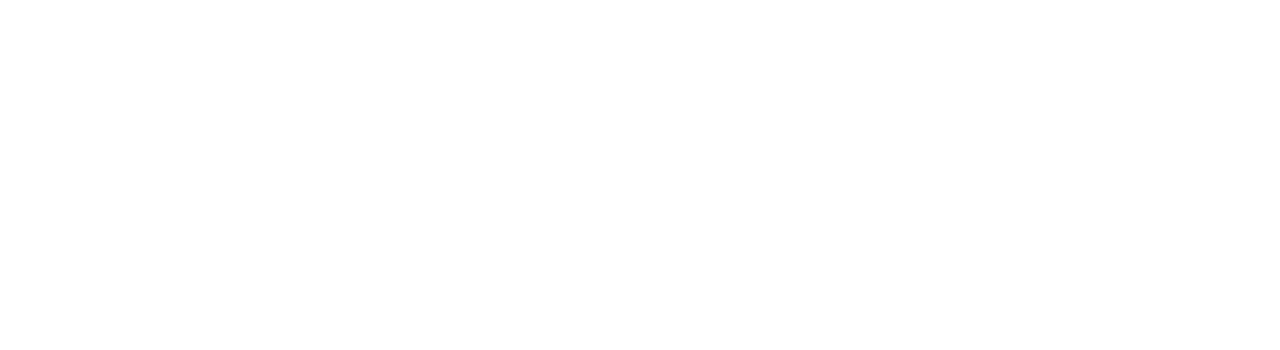
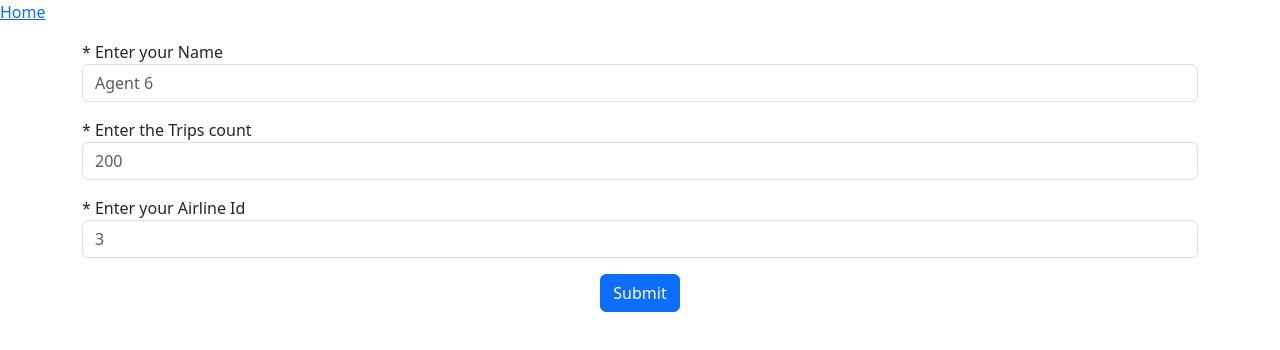
Before and after one commit to yash991/stackblitz-starters-37nfw2, an Angular app: page /passenger in a window 1280 px wide. Before the commit this address led to /. Shown: the top 350 px of the page. Built offline with nearby package versions, Linux system fonts and the light colour scheme.

Commit message:
5 files modified, 4 added

```diff
--- a/src/app/airline/airline.component.html
+++ b/src/app/airline/airline.component.html
@@ -1,4 +1,4 @@
-<a routerLink="" routerLinkActive="inactive" (click)="goBack()">Back</a>
+<a routerLink="" routerLinkActive="inactive" (click)="goBack()">Home</a>
 
 <div class="container">
   <div
@@ -11,6 +11,7 @@
     <div *ngIf="airline.name != null">
       <h5 *ngIf="airline?.logo != null">
         <img
+          class="img-thumbnail"
           [src]="airline.logo"
           onerror="this.style.display = 'none';"
           alt="pic"
--- a/src/app/data/data.component.html
+++ b/src/app/data/data.component.html
@@ -1,4 +1,20 @@
-<h2 style="text-align:center">Passenger Details</h2>
+<div style="margin-top:1em" class="container">
+  <div class="row">
+    <div class="col-md-8">
+      <h2 style="text-align:center">Passenger Details</h2>
+    </div>
+
+    <div class="col-md-4">
+      <button
+        type="button"
+        class="btn btn-outline-primary"
+        (click)="createPassenger()"
+      >
+        Create New Passenger
+      </button>
+    </div>
+  </div>
+</div>
 
 <div *ngIf="dataList == null" class="text-center">
   <div class="spinner-border" role="status"></div>
@@ -14,8 +30,8 @@
           <th>Total Trips</th>
           <th>Airline ID</th>
           <th>Airline Country</th>
+          <th>Airline Est.</th>
           <th>Airline Logo</th>
-          <th>Airline Est.</th>
         </tr>
       </thead>
       <tbody>
@@ -30,8 +46,14 @@
             >
           </td>
           <td>{{ data?.airline[0]?.country }}</td>
-          <td><img [src]="data?.airline[0]?.logo" alt="pic" /></td>
           <td>{{ data?.airline[0]?.established }}</td>
+          <td>
+            <img
+              [src]="data?.airline[0]?.logo"
+              alt="pic"
+              class="img-thumbnail"
+            />
+          </td>
         </tr>
       </tbody>
     </table>
--- a/src/app/data/data.component.ts
+++ b/src/app/data/data.component.ts
@@ -34,6 +34,10 @@
     });
   }
 
+  createPassenger() {
+    this.router.navigateByUrl('/passenger');
+  }
+
   ngOnDestroy() {
     if (this._getObse) {
       this._getObse.unsubscribe();
--- /dev/null
+++ b/src/app/passenger/passenger-data.ts
@@ -0,0 +1,7 @@
+export class PassengerData {
+  name!: string;
+  trips!: number;
+  airline!: number;
+
+  constructor() {}
+}
--- /dev/null
+++ b/src/app/passenger/passenger.component.html
@@ -0,0 +1,107 @@
+<a routerLink="" routerLinkActive="inactive" (click)="goBack()">Home</a>
+
+<div class="container">
+  <div class="col-md-12">
+    <div id="form">
+      <form [formGroup]="form">
+        <div class="form-group" style="margin-top:1em">
+          <label>* Enter your Name </label>
+          <input
+            type="text"
+            id="name"
+            class="form-control"
+            formControlName="name"
+            placeholder="Agent 6"
+            required
+          />
+
+          <div
+            *ngIf="f.name.invalid && (f.name.dirty || f.name.touched)"
+            class="alert alert-danger"
+          >
+            <div *ngIf="f.name.errors?.['required']">Name is required.</div>
+            <div *ngIf="f.name.errors?.['minlength']">
+              Name must be at least 4 characters long.
+            </div>
+          </div>
+        </div>
+
+        <div class="form-group" style="margin-top:1em">
+          <label>* Enter the Trips count </label>
+          <input
+            type="number"
+            id="trips"
+            class="form-control"
+            formControlName="trips"
+            placeholder="200"
+            required
+          />
+
+          <div
+            *ngIf="f.trips.invalid && (f.trips.dirty || f.trips.touched)"
+            class="alert alert-danger"
+          >
+            <div *ngIf="f.trips.errors?.['required']">Trips is required.</div>
+          </div>
+        </div>
+
+        <div class="form-group" style="margin-top:1em">
+          <label>* Enter your Airline Id </label>
+          <input
+            type="number"
+            id="airlineId"
+            class="form-control"
+            formControlName="airlineId"
+            placeholder="3"
+            required
+          />
+
+          <div
+            *ngIf="
+              f.airlineId.invalid && (f.airlineId.dirty || f.airlineId.touched)
+            "
+            class="alert alert-danger"
+          >
+            <div *ngIf="f.airlineId.errors?.['required']">
+              airlineId is required.
+            </div>
+          </div>
+        </div>
+
+        <div style="text-align:center; margin-top:1em">
+          <button
+            type="submit"
+            class="btn btn-primary"
+            (click)="createPassenger()"
+          >
+            Submit
+          </button>
+        </div>
+        <div
+          *ngIf="showpopup"
+          style="margin-top:1em"
+          class="alert alert-warning"
+        >
+          Please Enter the required details
+        </div>
+
+        <div
+          *ngIf="sucesspopup && res != null && res.airline[0] != null"
+          style="margin-top:1em"
+          class="alert alert-success"
+        >
+          Successfully created new passenger for
+          {{ res?.airline[0]?.name }} airline with id {{ res?.airline[0]?.id }}.
+        </div>
+
+        <div
+          *ngIf="sucesspopup == false && res != null && res.airline[0] == null"
+          style="margin-top:1em"
+          class="alert alert-danger"
+        >
+          Something Wrong, Please try again.
+        </div>
+      </form>
+    </div>
+  </div>
+</div>
--- /dev/null
+++ b/src/app/passenger/passenger.component.ts
@@ -0,0 +1,85 @@
+import { Component, OnDestroy, OnInit } from '@angular/core';
+import { FormBuilder, FormGroup, Validators } from '@angular/forms';
+import { Router } from '@angular/router';
+import { Subscription } from 'rxjs';
+import { SharedService } from '../shared.service';
+import { PassengerData } from './passenger-data';
+
+@Component({
+  selector: 'app-passenger',
+  templateUrl: './passenger.component.html',
+  styleUrls: ['./passenger.component.css'],
+})
+export class PassengerComponent implements OnInit, OnDestroy {
+  _getObse!: Subscription;
+  form!: FormGroup;
+  data!: PassengerData;
+  showpopup!: boolean;
+  sucesspopup!: boolean;
+  res!: any;
+
+  get f() {
+    return this.form.controls;
+  }
+
+  constructor(
+    private service: SharedService,
+    private router: Router,
+    private formBuilder: FormBuilder
+  ) {}
+
+  ngOnInit() {
+    this.createForm();
+  }
+
+  createForm() {
+    this.form = this.formBuilder.group({
+      name: this.formBuilder.control('', [
+        Validators.required,
+        Validators.minLength(4),
+      ]),
+      trips: this.formBuilder.control('', Validators.required),
+      airlineId: this.formBuilder.control('', Validators.required),
+    });
+  }
+
+  createPassenger() {
+    this.res = null;
+    this.data = new PassengerData();
+
+    this.data.name = this.f?.name?.value;
+    this.data.trips = this.f?.trips?.value;
+    this.data.airline = this.f?.airlineId?.value;
+
+    if (
+      this.data.name == '' ||
+      this.data.airline == null ||
+      this.data.trips == null
+    ) {
+      this.showpopup = true;
+
+    } else {
+      this.showpopup = false;
+      this._getObse = this.service.createPassenger(this.data).subscribe({
+        next: (res) => {
+          this.sucesspopup = true;
+          this.res = Object.assign(new Array<any>, res);
+        },
+       error: (err) => {
+          this.sucesspopup = false;
+          console.log(`Something went wrong ${JSON.stringify(err)} `);
+        },
+      });
+    }
+  }
+
+  goBack() {
+    this.router.navigateByUrl('/data');
+  }
+
+  ngOnDestroy() {
+    if (this._getObse) {
+      this._getObse.unsubscribe();
+    }
+  }
+}
--- a/src/app/shared.service.ts
+++ b/src/app/shared.service.ts
@@ -1,13 +1,15 @@
 import { HttpClient, HttpHeaders } from '@angular/common/http';
 import { Injectable } from '@angular/core';
 import { map, Observable, take } from 'rxjs';
+import { PassengerData } from './passenger/passenger-data';
 
 @Injectable({
   providedIn: 'root',
 })
 export class SharedService {
-  url1 = 'https://api.instantwebtools.net/v1/passenger?page=0&size=20';
+  url1 = 'https://api.instantwebtools.net/v1/passenger?page=0&size=100';
   url2 = 'https://api.instantwebtools.net/v1/airlines/';
+  url3 = 'https://api.instantwebtools.net/v1/passenger';
   headers = new HttpHeaders().set('Content-Type', 'application/json');
 
   constructor(private _http: HttpClient) {}
@@ -17,6 +19,10 @@
   }
 
   getAirlineById(id: number): Observable<any> {
-    return this._http.get<any>(this.url2+id, { headers: this.headers });
+    return this._http.get<any>(this.url2 + id, { headers: this.headers });
+  }
+
+  createPassenger(data: PassengerData) {
+    return this._http.post<any>(this.url3, data, { headers: this.headers });
   }
 }
```
Also changed, not shown: src/app/app.module.ts (+8 -1 lines), src/app/passenger/passenger.component.css (added).
